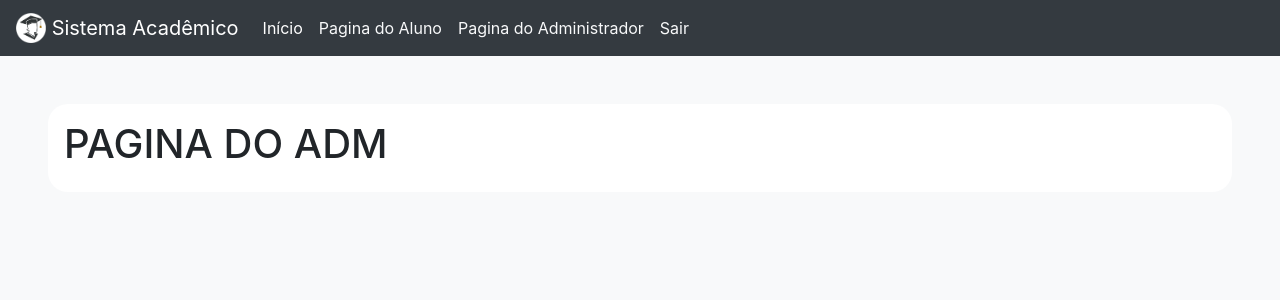
After one commit to KevinCerqueira/exa856-sistema-academico, a PHP site: page /adm.php in a window 1280 px wide. The commit adds this page. Shown: the top 300 px of the page. Run offline with PHP 8.4, Linux system fonts and the light colour scheme; the visitor is signed in with stand-in values (Sample User, id 1); some libraries are stand-ins or nearby versions.

Commit message:
Dashboard concluido

```diff
--- a/BD/banco_de_dados.sql
+++ b/BD/banco_de_dados.sql
@@ -143,4 +143,4 @@ SET UNIQUE_CHECKS=@OLD_UNIQUE_CHECKS;
 
 INSERT INTO adm (usuario, senha) VALUES ('exa856', md5('pcemelhorqueconsole'));
 INSERT INTO adm (usuario, senha) VALUES ('profClaudio', md5('analisedesistemas856'));
-INSERT INTO adm (usuario, senha) VALUES ('grupoElevador', md5('analisedesistemas856'));
+INSERT INTO adm (usuario, senha) VALUES ('grupoAvaliador', md5('avaliador856'));
--- a/app/_head.php
+++ b/app/_head.php
@@ -7,11 +7,18 @@
     <meta http-equiv="X-UA-Compatible" content="ie=edge">
     <link rel="stylesheet" href="https://cdnjs.cloudflare.com/ajax/libs/font-awesome/4.7.0/css/font-awesome.min.css">
     <link rel="stylesheet" href="https://maxcdn.bootstrapcdn.com/bootstrap/4.4.1/css/bootstrap.min.css">
+    <script src="https://ajax.googleapis.com/ajax/libs/jquery/3.4.1/jquery.min.js"></script>
+    <script src="https://cdnjs.cloudflare.com/ajax/libs/popper.js/1.16.0/umd/popper.min.js"></script>
+    <script src="https://maxcdn.bootstrapcdn.com/bootstrap/4.4.1/js/bootstrap.min.js"></script>
     <script src='https://kit.fontawesome.com/a076d05399.js'></script>
-    <script src="https://cdn.jsdelivr.net/npm/sweetalert2@9"></script>
-    <script src="https://ajax.googleapis.com/ajax/libs/jquery/3.4.1/jquery.min.js"></script>
-    <script src="https://ajax.googleapis.com/ajax/libs/jquery/1.11.0/jquery.min.js"></script>
-    <script src="https://maxcdn.bootstrapcdn.com/bootstrap/4.4.1/js/bootstrap.min.js"></script>
-    <script src="https://cdnjs.cloudflare.com/ajax/libs/popper.js/1.16.0/umd/popper.min.js"></script>
+    <script src="https://kit.fontawesome.com/8dc881c5b9.js" crossorigin="anonymous"></script>
     <link rel="icon" type="imagem/png" href="logo.png" />
+    <style>
+        .border-20{
+            border-bottom-left-radius: 20px;
+            border-bottom-right-radius: 20px;
+            border-top-right-radius: 20px;
+            border-top-left-radius: 20px;
+        }
+    </style>
 </head>
--- /dev/null
+++ b/app/adm.php
@@ -0,0 +1,30 @@
+<?php
+include('_head.php');
+include('autenticator.php');
+include('autenticador_adm.php');
+?>
+<title>Dashboard - ADM</title>
+<body class="bg-light">
+    <nav class="navbar navbar-expand-lg navbar-light bg-dark text-white">
+        <a class="navbar-brand text-white" href="dashboard.php">
+            <img src="logo.png" width="30" height="30" class="d-inline-block align-top" alt="">
+            Sistema Acadêmico
+        </a>
+        <button class="navbar-toggler" type="button" data-toggle="collapse" data-target="#navbarNav" aria-controls="navbarNav" aria-expanded="false" aria-label="Toggle navigation">
+            <span class="navbar-toggler-icon"></span>
+        </button>
+        <div class="collapse navbar-collapse" id="navbarNav">
+            <div class="navbar-nav">
+                <a class="nav-item nav-link text-white" href="dashboard.php">Início</span></a>
+                <a class="nav-item nav-link text-light" href="cadastrar.php">Pagina do Aluno</a>
+                <a class="nav-item nav-link text-light active" href="adm.php">Pagina do Administrador <span class="sr-only">(current)</a>
+                <a class="nav-item nav-link text-light" href="exit.php">Sair</a>
+            </div>
+        </div>
+    </nav>
+    <div class="container-fluid p-5">
+        <div class="container-fluid bg-white border-20 p-3">
+            <p class="h1">PAGINA DO ADM</p>
+        </div>
+    </div>
+</body>
--- /dev/null
+++ b/app/autenticador_adm.php
@@ -0,0 +1,5 @@
+<?php
+if($_SESSION['NAME'] == 'grupoAvaliador'){
+    header('Location: sorry.php');
+    exit();
+}
```
Also changed, not shown: app/cadastrar.php (added, +7 -0 lines), app/dashboard.php (+52 -3 lines), app/index.php (+2 -8 lines), app/sorry.php (added, +14 -0 lines).
